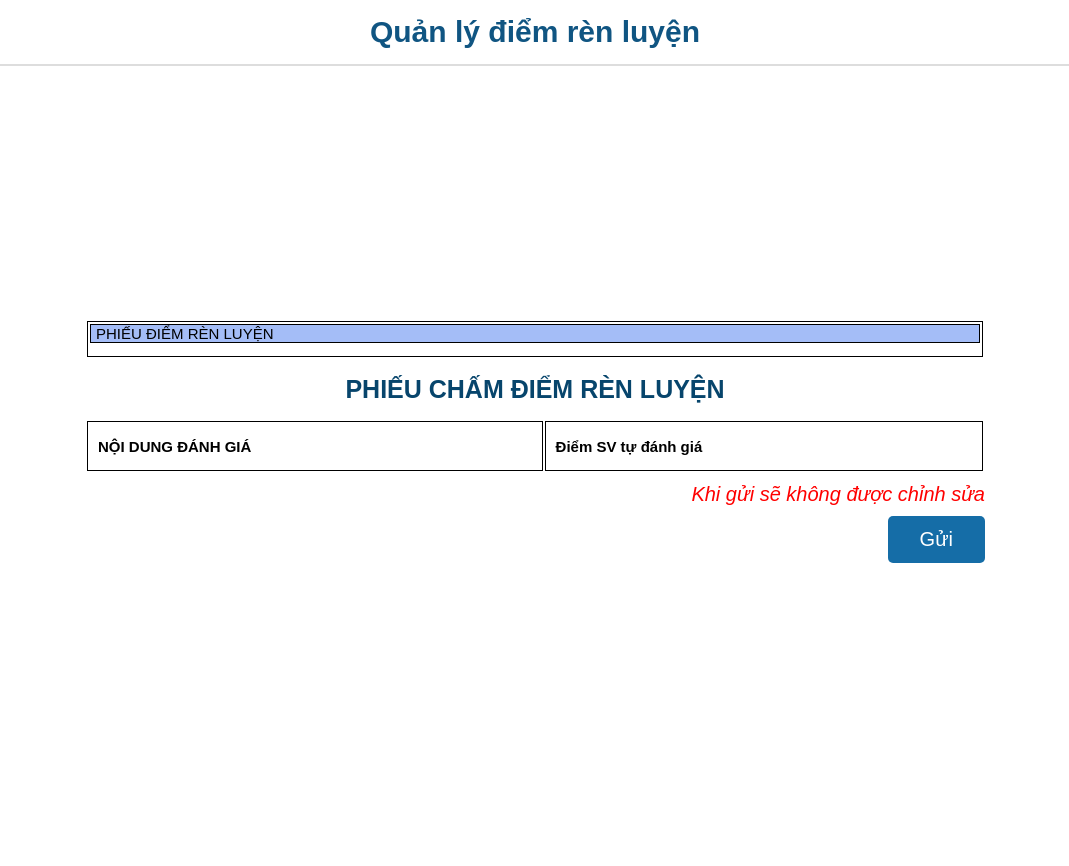
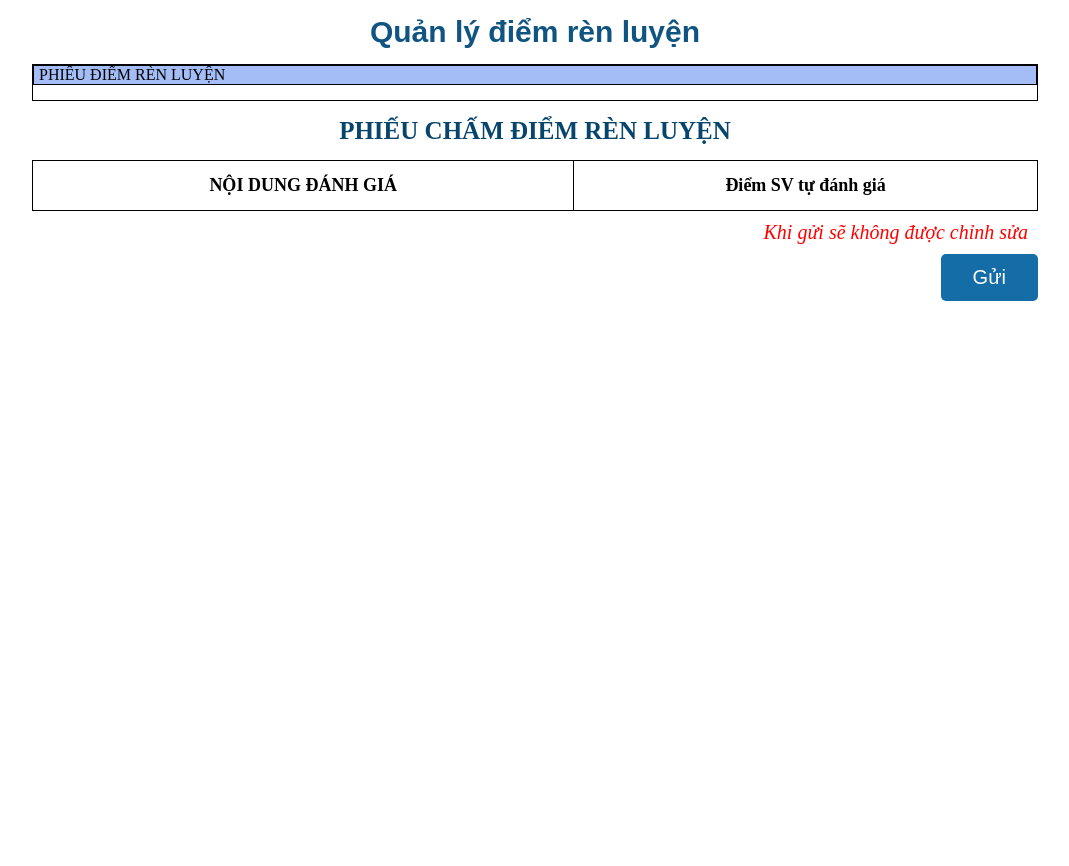
Before and after one commit to dorajane2003/ql_drl, a PHP site: page / in a window 1280 px wide. Shown: the whole page, without its empty margins (105-1174 px from the left). After the commit the page ends 301 px from the top, so only its background shows below. Run offline with PHP 8.4, Linux system fonts and the light colour scheme; the visitor is signed in with stand-in values (Sample User, id 1); data that the repository does not hold is empty.

Commit message:
update css

```diff
--- a/pages/home.php
+++ b/pages/home.php
@@ -125,29 +125,30 @@
 <style>
     table{
         border: none;
-    border-collapse: separate;
+        border-collapse: collapse;
         box-sizing: border-box;
         text-indent: initial;
         border-spacing: 2px;
         border-color: gray;
         width: 100%;
     }
-    td{
-
-    border: 1px solid #000;
-    /* border-left: 1px solid #000; */
+    td, th {
+        border: 1px solid;
     }
     .Pdrl td{
-        font-size: 15px;
-        padding: 10px 10px;
-
+        font-size: 16px;
+        padding: 5px 5px;
+    }
+    .Pdrl th{
+        font-size: 18px;
+        text-align: center;
     }
     input[type=number]{
         border: none;
     }
 </style>
 <div id="container">
-    <div id="form_chamdiem">
+    <div id="form_chamdiem" class="glass">
         <form action="" method="POST">
         <div class="error_diem">
                 <?php
@@ -182,8 +183,8 @@
                     <td colspan="2" style="height:60px;font-size:25px;color:#07456c; text-align: center; border:none"><b>PHIẾU CHẤM ĐIỂM RÈN LUYỆN</b> </td>
                 </tr>
                 <tr style="height:50px;">
-                    <td ><b>NỘI DUNG ĐÁNH GIÁ</b> </td>
-                    <td ><b>Điểm SV tự đánh giá</b> </td>
+                    <th>NỘI DUNG ĐÁNH GIÁ</th>
+                    <th>Điểm SV tự đánh giá</th>
                 </tr>
             <?php
                 foreach ($list_tc1 as $tc){
--- a/public/css/style.css
+++ b/public/css/style.css
@@ -9,13 +9,14 @@ body{
 }
 
 #container{
+    font-family: 'Times New Roman', Times, serif;
     display: flex;
     justify-content: center;
     align-items: center;
-    min-height: 100vh;
+    min-height: 30vh;
 }
-#header_section{
-    border-bottom: 2px solid #ddd;
+.error_diem{
+    -webkit-text-fill-color: red;
 }
 .header-content{
     width:900px;
@@ -67,16 +68,14 @@ body{
 }
 
 #form_chamdiem{
-    width:900px;
-}
-#form_chamdiem > table{
-
+    width:1006px;
 }
 .thongbao_submit{
     text-align: right;
     margin-top:10px;
     font-style: italic;
     color: red;
+    padding-right: 10px;
 }
 
 .btn-submit{
```
Lines whose indentation alone changed are shown as unchanged.
